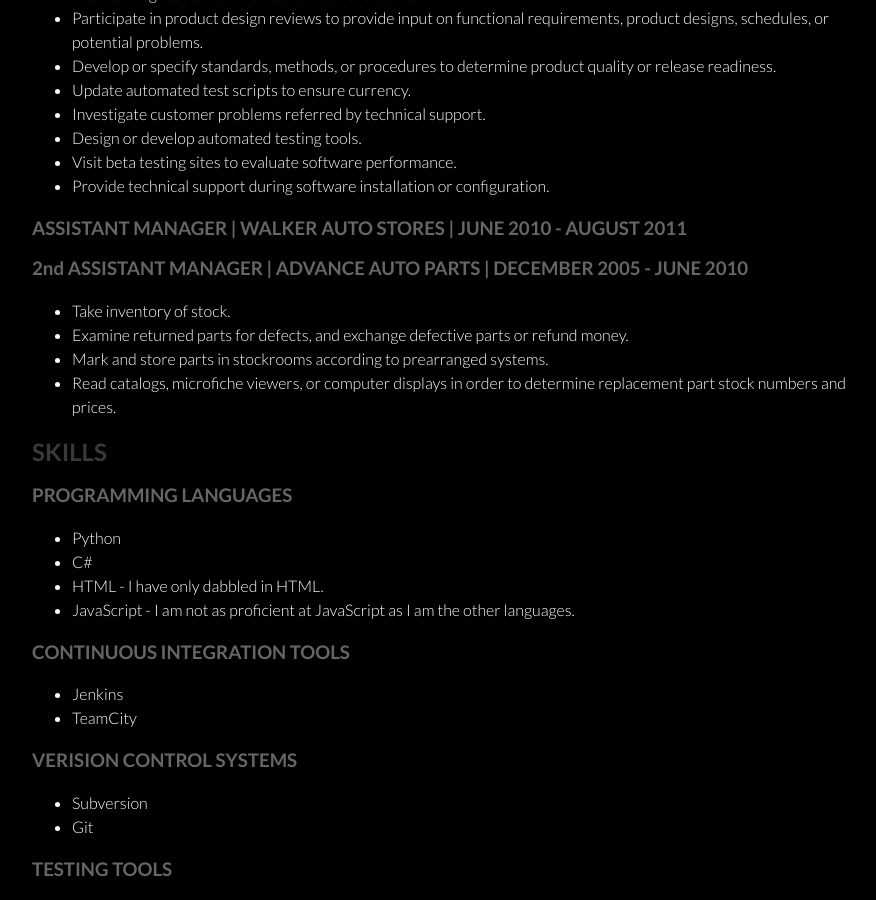
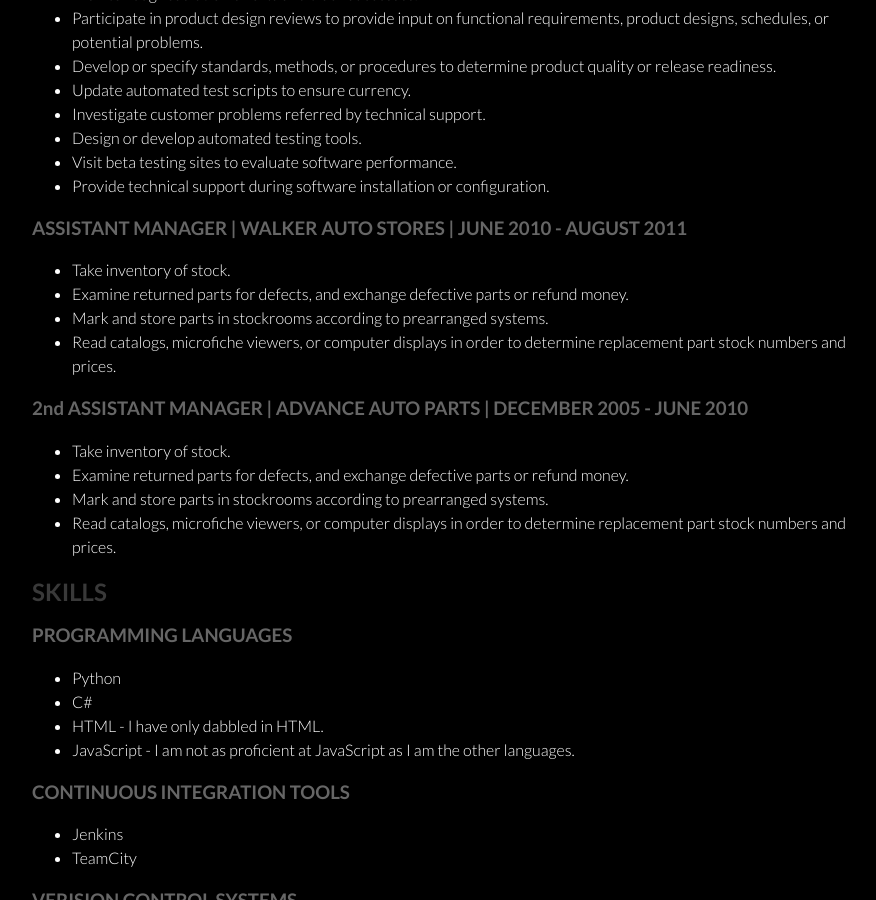
Before and after one commit to tmonck/tmonck.github.io, a Jekyll site: the page built from Resume.html, in a window 1280 px wide and 900 px high, scrolled down 1024 px. Shown: the whole window, without its empty margins (178-1054 px from the left). Built offline with Jekyll 4.4.1, drawn with Linux system fonts in a browser that asks for light colours.

Commit message:
Revert "Avoid repeating tasks if they're the same, just provide two job titles"
I didn't see these were two separate companies. Need to find something to distinguish the work a bit if you can.

This reverts commit 12ee9556a7370d36b98d192d9c0d8819b917a890.

```diff
--- a/Resume.html
+++ b/Resume.html
@@ -39,6 +39,12 @@ title: Tom Monck JR by tmonck
 				<li>Provide technical support during software installation or configuration.</li>
 			</ul>
 			<h3>ASSISTANT MANAGER | WALKER AUTO STORES | JUNE 2010 - AUGUST 2011</h3>
+			<ul>
+				<li>Take inventory of stock.</li>
+				<li>Examine returned parts for defects, and exchange defective parts or refund money.</li>
+				<li>Mark and store parts in stockrooms according to prearranged systems.</li>
+				<li>Read catalogs, microfiche viewers, or computer displays in order to determine replacement part stock numbers and prices.</li>
+			</ul>
 			<h3>2nd ASSISTANT MANAGER | ADVANCE AUTO PARTS | DECEMBER 2005 - JUNE 2010</h3>
 			<ul>
 				<li>Take inventory of stock.</li>
```
